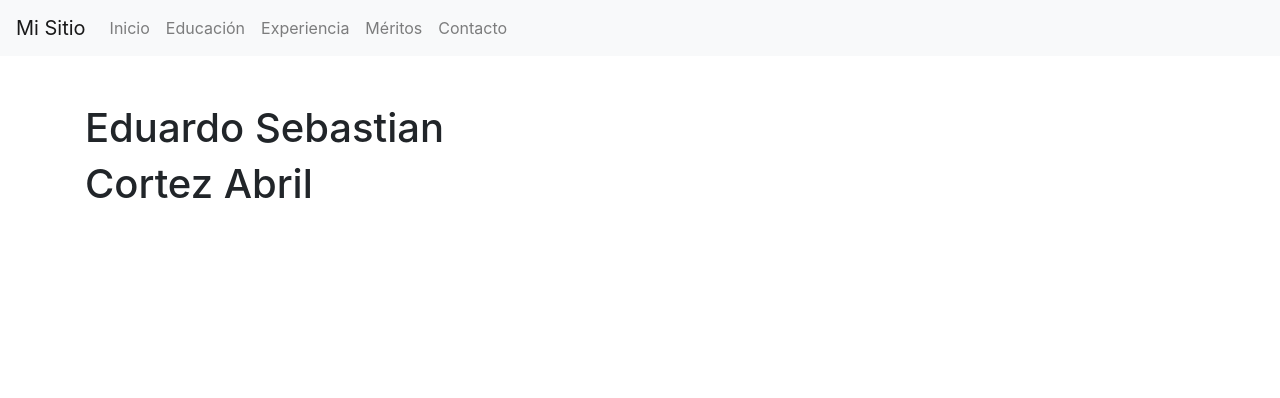
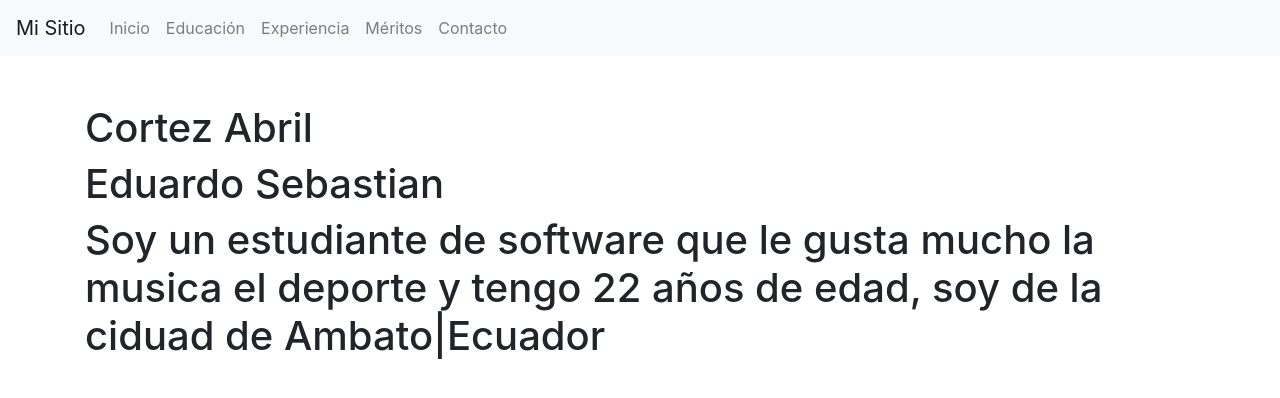
Before and after one commit to ESebastianC/PracticaGit4A_CortezSebastian, a plain HTML site: page index.html in a window 1280 px wide. Drawn offline with nearby package versions, Linux system fonts and the light colour scheme.

Commit message:
Se agrego un resumen de mi CV

```diff
--- a/index.html
+++ b/index.html
@@ -38,8 +38,9 @@
   <div class="container mt-5">
     <div class="row">
       <div class="col">
+        <h1>Cortez Abril</h1>
         <h1>Eduardo Sebastian</h1>
-        <h1>Cortez Abril</h1>
+        <h1>Soy un estudiante de software que le gusta mucho la musica el deporte y tengo 22 años de edad, soy de la ciduad de Ambato|Ecuador</h1>
       </div>
     </div>
   </div>
```
Also changed, not shown: 1 other file.
